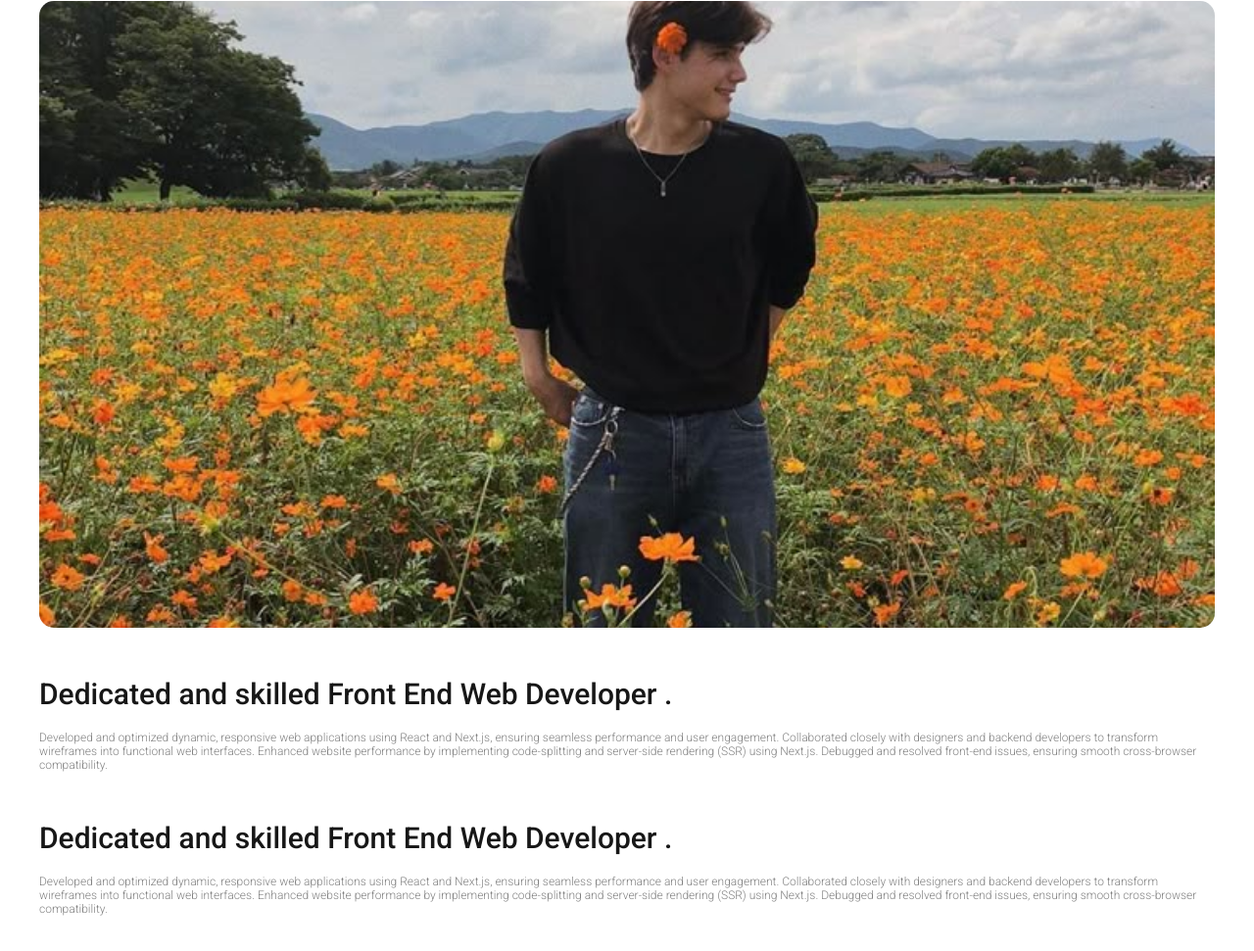
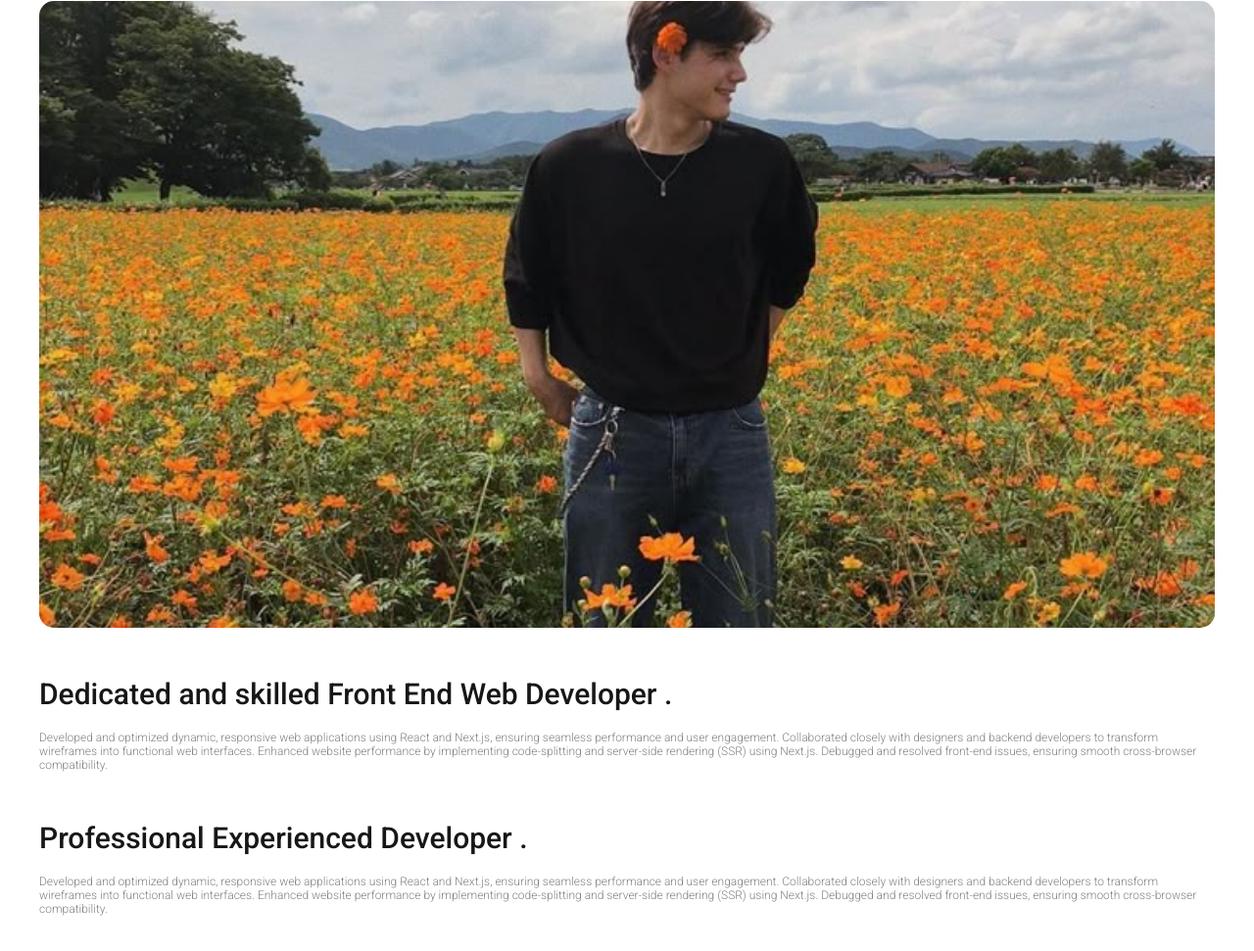
Before and after one commit to CheeseCode1001/Assignment, a plain HTML site: page index.html in a window 1280 px wide. Shown: the part 319-1290 px from the top of the page at 98% size. Drawn offline with Linux system fonts and the light colour scheme.

Commit message:
madechangsto file

```diff
--- a/index.html
+++ b/index.html
@@ -29,7 +29,7 @@ Enhanced website performance by implementing code-splitting and server-side rend
 Debugged and resolved front-end issues, ensuring smooth cross-browser compatibility.</p>
       </div>
        <div class="description">
-        <h3> Dedicated and skilled Front End Web Developer .</h3>
+        <h3>Professional Experienced Developer .</h3>
         <p>Developed and optimized dynamic, responsive web applications using React and Next.js, ensuring seamless performance and user engagement.
 Collaborated closely with designers and backend developers to transform wireframes into functional web interfaces.
 Enhanced website performance by implementing code-splitting and server-side rendering (SSR) using Next.js.
```
Also changed, not shown: blog-header-3.webp (deleted), pr.jpeg (deleted), profile.jpeg (deleted).
